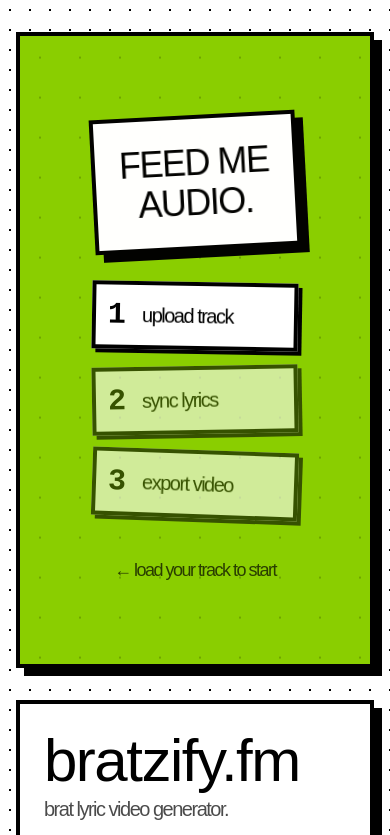
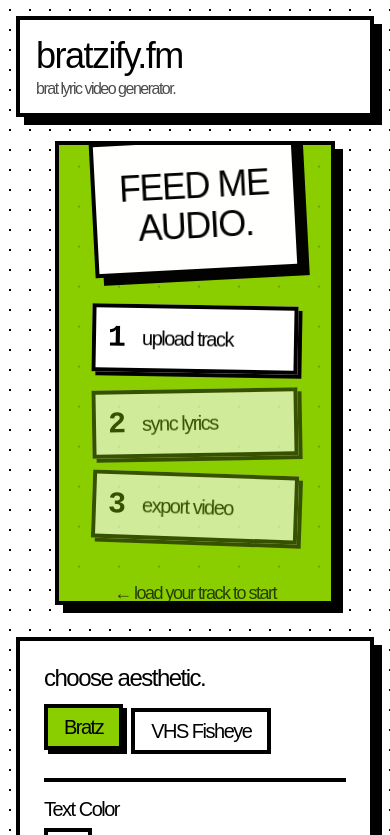
Before and after one commit to klein-sys/bratzify, a Next.js app: page / in a window 390 px wide. Shown: the top 835 px of the page. Built offline with nearby package versions, Linux system fonts and the light colour scheme.

Commit message:
style: improve mobile layout order and sizing

```diff
--- a/src/app/page.tsx
+++ b/src/app/page.tsx
@@ -140,9 +140,22 @@
   return (
     <main className="flex flex-col lg:block min-h-[100dvh] bg-background text-foreground selection:bg-theme-accent selection:text-foreground transition-colors duration-500 bg-grid-pattern overflow-x-hidden overflow-y-auto lg:overflow-hidden relative font-sans">
 
+      {/* Mobile Title (Only visible on mobile) */}
+      <div className="lg:hidden p-4 pb-0 z-10 relative pointer-events-auto">
+        <div className="brutal-card p-4 flex flex-col gap-2">
+          <div>
+            <h1 className="text-4xl font-bold brat-text tracking-tighter text-foreground mb-1">bratzify.fm</h1>
+            <p className="text-md font-bold text-foreground opacity-70 brat-text">brat lyric video generator.</p>
+          </div>
+          {(audioUrl || syncedLyrics.length > 0) && (
+            <button onClick={handleReset} className="brutal-btn w-fit px-4 py-1 text-md">start over</button>
+          )}
+        </div>
+      </div>
+
       {/* Centerpiece: Interactive Canvas (Video Preview) */}
-      <div className="relative lg:absolute lg:inset-0 flex items-center justify-center p-4 lg:p-0 pointer-events-none z-0 order-first lg:order-none mt-4 lg:mt-0">
-        <div className="brutal-card aspect-[9/16] w-full max-w-[360px] lg:max-w-[420px] h-auto max-h-[85vh] relative overflow-hidden pointer-events-auto bg-foreground/5 transition-transform hover:scale-[1.02] duration-300 flex items-center justify-center">
+      <div className="relative lg:absolute lg:inset-0 flex items-center justify-center p-4 lg:p-0 pointer-events-none z-0 mt-2 lg:mt-0">
+        <div className="brutal-card aspect-[9/16] w-full max-w-[280px] sm:max-w-[360px] lg:max-w-[420px] h-auto max-h-[55vh] sm:max-h-[65vh] lg:max-h-[85vh] relative overflow-hidden pointer-events-auto bg-foreground/5 transition-transform hover:scale-[1.02] duration-300 flex items-center justify-center">
           {!audioUrl ? (
             <div className="absolute inset-0 flex flex-col items-center justify-center bg-theme-accent text-accent-foreground">
               <div className="absolute inset-0 opacity-20 bg-grid-pattern" style={{ backgroundSize: '40px 40px', animation: 'slide-down 2s linear infinite' }} />
@@ -200,7 +213,7 @@
         {/* Left Floating Panel */}
         <div className="flex flex-col gap-6 w-full lg:w-[450px] h-auto lg:h-full overflow-y-visible lg:overflow-y-auto pointer-events-auto pb-8 lg:pb-32 [&::-webkit-scrollbar]:hidden [-ms-overflow-style:none] [scrollbar-width:none]">
 
-          <div className="brutal-card p-6 flex flex-col gap-4">
+          <div className="brutal-card p-6 hidden lg:flex flex-col gap-4">
             <div>
               <h1 className="text-6xl lg:text-7xl font-bold brat-text tracking-tighter text-foreground mb-1">bratzify.fm</h1>
               <p className="text-xl font-bold text-foreground opacity-70 brat-text">brat lyric video generator.</p>
```
